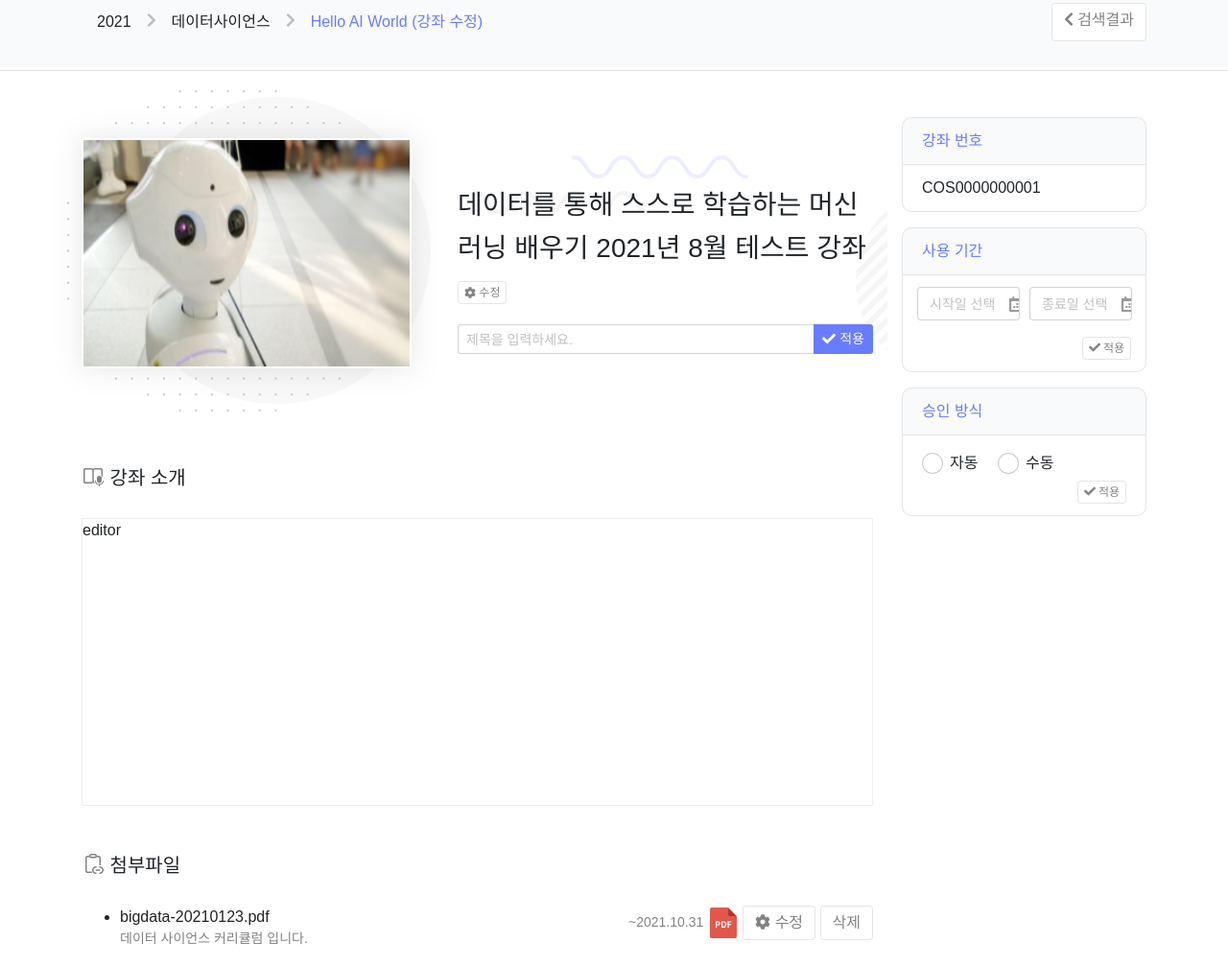
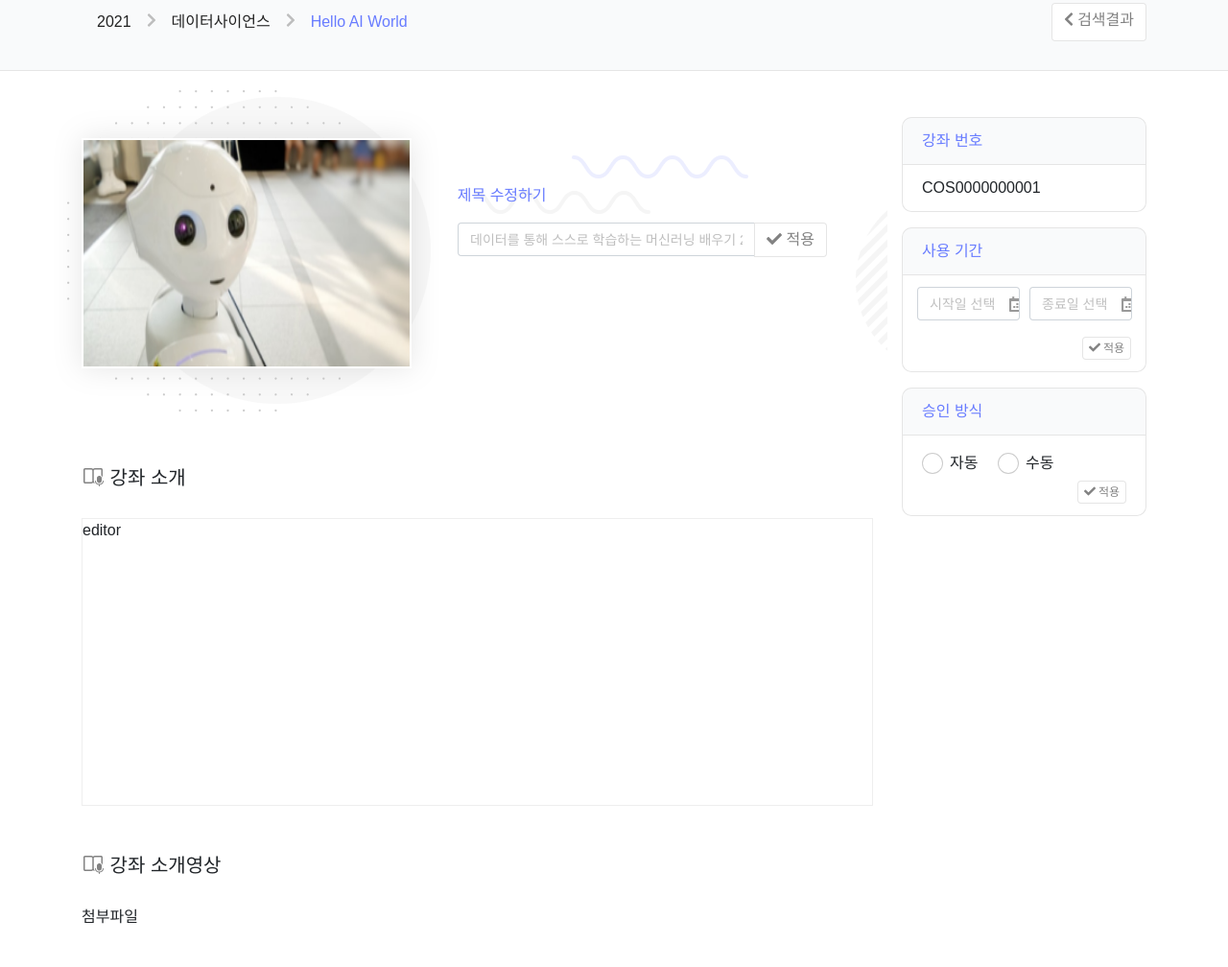
Before and after one commit to shi5719/labyweb, a plain HTML site: page user/course-edit.html in a window 1280 px wide. Shown: the part 67-1075 px from the top of the page at 96% size. Drawn offline with nearby package versions, Linux system fonts and the light colour scheme.

Commit message:
문서아이콘추가, 강좌수정작업중

```diff
--- a/user/course-edit.html
+++ b/user/course-edit.html
@@ -41,7 +41,7 @@
                         <i class="fas fa-chevron-right" style="margin-top:10px; color:#BDBDBD"></i>
                         <a class="nav-link" href="#">데이터사이언스</a>
                         <i class="fas fa-chevron-right" style="margin-top:10px; color:#BDBDBD"></i>
-                        <a class="nav-link active" href="#">Hello AI World (강좌 수정)</a>
+                        <a class="nav-link active" href="#">Hello AI World</a>
                     </nav>
                     <a href="" class="btn btn-light-laby"><i class="fas fa-chevron-left"></i> 검색결과</a>
                 </div>
@@ -58,14 +58,17 @@
                                         <div class="course-thumbnail-img"><img src="../public/images/common/thumbnail.png" style="width:100%; height:100%"></div>
                                     </div>
                                     <div class="col-lg-7">
-                                        <div class="card-body ml-5">
-                                            <h3 class="card-title mt-5" style="line-height:160%">데이터를 통해 스스로 학습하는 머신러닝 배우기 2021년 8월 테스트 강좌
-                                                <a href="" class="btn btn-light-laby btn-xs"><i class="fas fa-cog"></i> 수정</a>
-                                            </h3>
-                                            <div class="input-group input-group-sm">
-                                                <input type="text" class="form-control" placeholder="제목을 입력하세요." >
+                                        <div class="card-body mx-5 mt-5">
+                                            <!--<div class="form-group">
+                                                <label for="exampleInputPassword1">제목 수정하기</label>
+                                                <input type="password" class="form-control" placeholder="데이터를 통해 스스로 학습하는 머신러닝 배우기 2021년 8월 1주차" id="exampleInputPassword1">
+                                                <p class="text-right"><a href="" class="btn btn-light-laby mt-2"><i class="fas fa-check"></i> 적용</a></p>
+                                            </div>-->
+                                            <p class="text-blue">제목 수정하기</p>
+                                            <div class="input-group mb-3">
+                                                <input type="text" class="form-control" placeholder="데이터를 통해 스스로 학습하는 머신러닝 배우기 2021년 8월 1주차" aria-describedby="basic-addon2">
                                                 <div class="input-group-append">
-                                                  <a href="" class="btn btn-blue btn-xs" ><i class="fas fa-check"></i> 적용</a>
+                                                  <a href="" class="btn btn-light-laby" id="basic-addon2"><i class="fas fa-check"></i> 적용</a>
                                                 </div>
                                             </div>
                                         </div>
@@ -81,6 +84,11 @@
                                 <div style="border:1px solid #eee; width:100%; height:300px;">
                                     editor
                                 </div>
+                            </div>
+                            <!-- 강좌소개영상 -->
+                            <div class="mb-5">
+                                <div class="mb-4"><h5><img src="../public/images/icon/icon24-course-intro.png" alt="" class="mb-2" /> 강좌 소개영상</h5></div>
+                                첨부파일
                             </div>
                             <!-- 2 첨부파일 -->
                             <div class="mb-5">
```
Also changed, not shown: user/course-my.html (+4 -4 lines), user/course-search.html (+1 -1 lines), user/header.html (+2 -5 lines), public/images/icon/file-hwp.png (added), public/images/icon/file-img.png (added), public/images/icon/file-txt.png (added), public/images/icon/file-video.png (added), public/images/icon/file-word.png, public/images/icon/file-zip.png (added).
